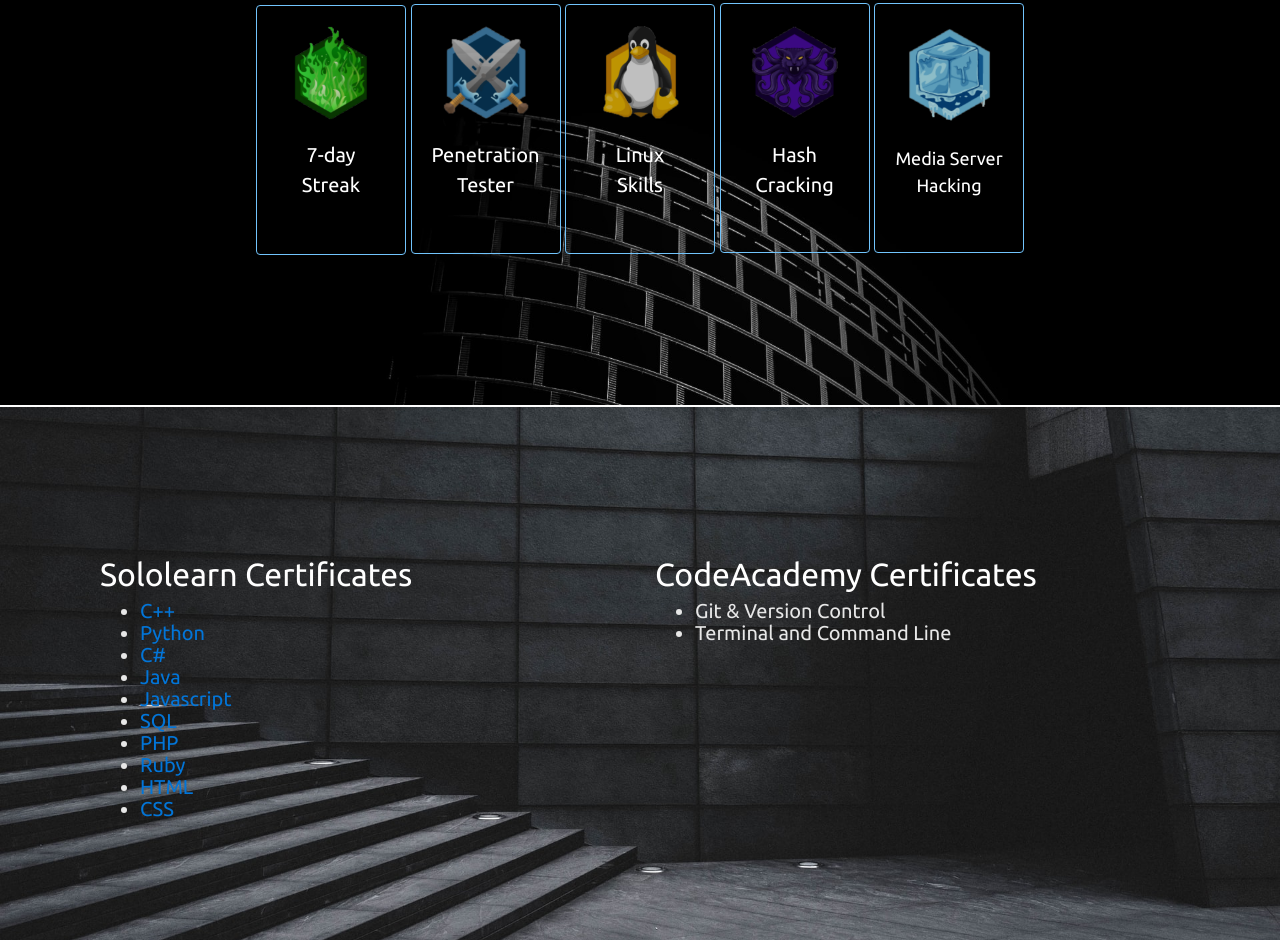
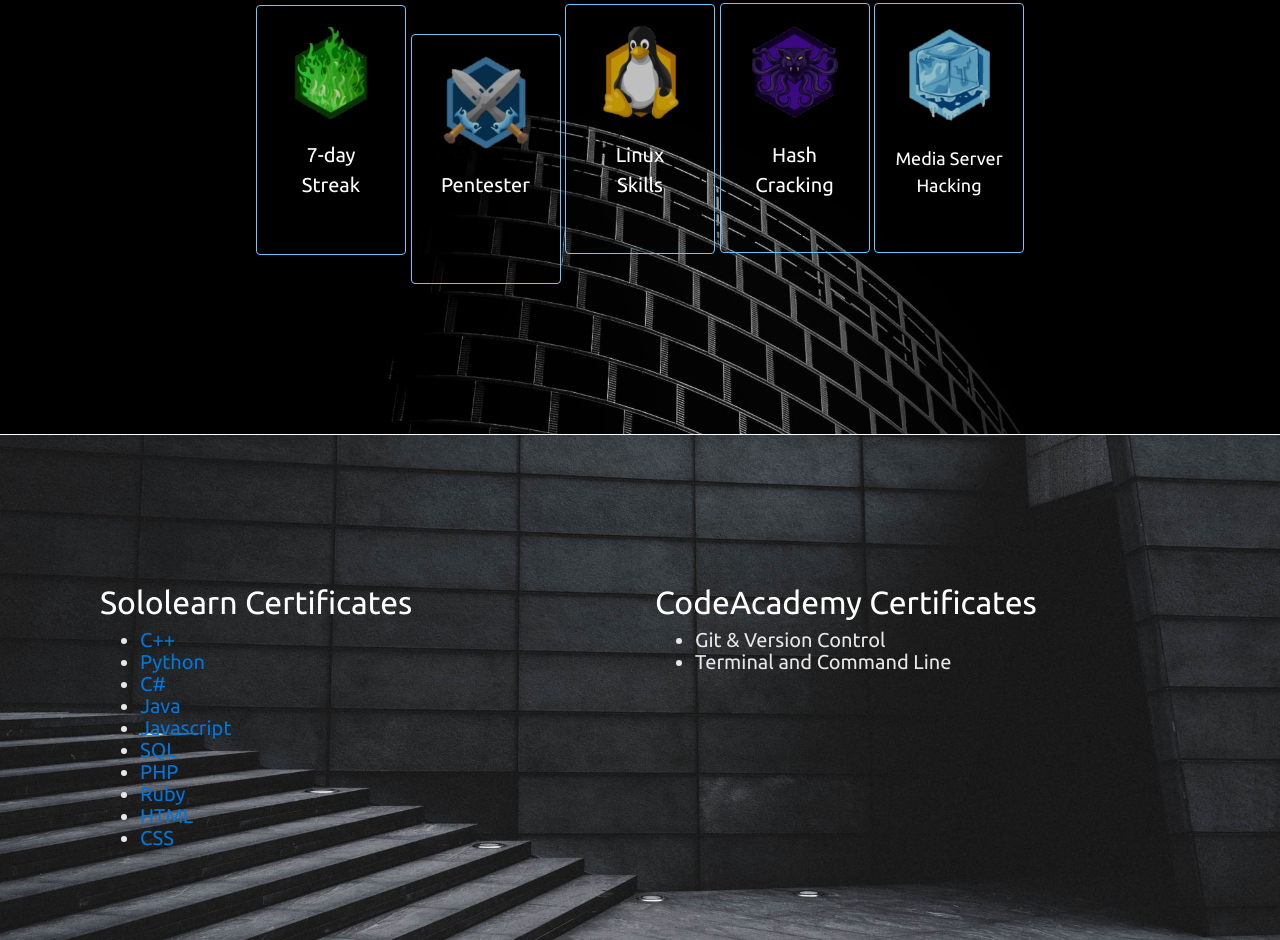
Before and after one commit to billytsouvalas/billytsouvalas.github.io, a plain HTML site: page certifications.html in a window 1280 px wide. Shown: the part 3078-4018 px from the top of the page. Drawn offline with nearby package versions, Linux system fonts and the light colour scheme.

Commit message:
Penetration testing to Penstester THM Badges

```diff
--- a/certifications.html
+++ b/certifications.html
@@ -531,7 +531,7 @@
                             <div class="card-body">
                                 <p class="card-text"
                                     style="font-size:20px; font-family: Ubuntu; color: white; float:center; text-align: center;">
-                                    Penetration Tester
+                                    Pentester
                                 </p>
                             </div>
                         </div>
@@ -689,7 +689,7 @@
                             <div class="card-body">
                                 <p class="card-text"
                                     style="font-size:20px; font-family: Ubuntu; color: white; float:center; text-align: center;">
-                                    Penetration Tester
+                                    Pentester
                                 </p>
                             </div>
                         </div>
@@ -846,7 +846,7 @@
                             <div class="card-body">
                                 <p class="card-text"
                                     style="font-size:20px; font-family: Ubuntu; color: white; float:center; text-align: center;">
-                                    Penetration Tester
+                                    Pentester
                                 </p>
                             </div>
                         </div>
@@ -999,7 +999,7 @@
                             <div class="card-body">
                                 <p class="card-text"
                                     style="font-size:20px; font-family: Ubuntu; color: white; float:center; text-align: center;">
-                                    Penetration Tester
+                                    Pentester
                                 </p>
                             </div>
                         </div>
```
